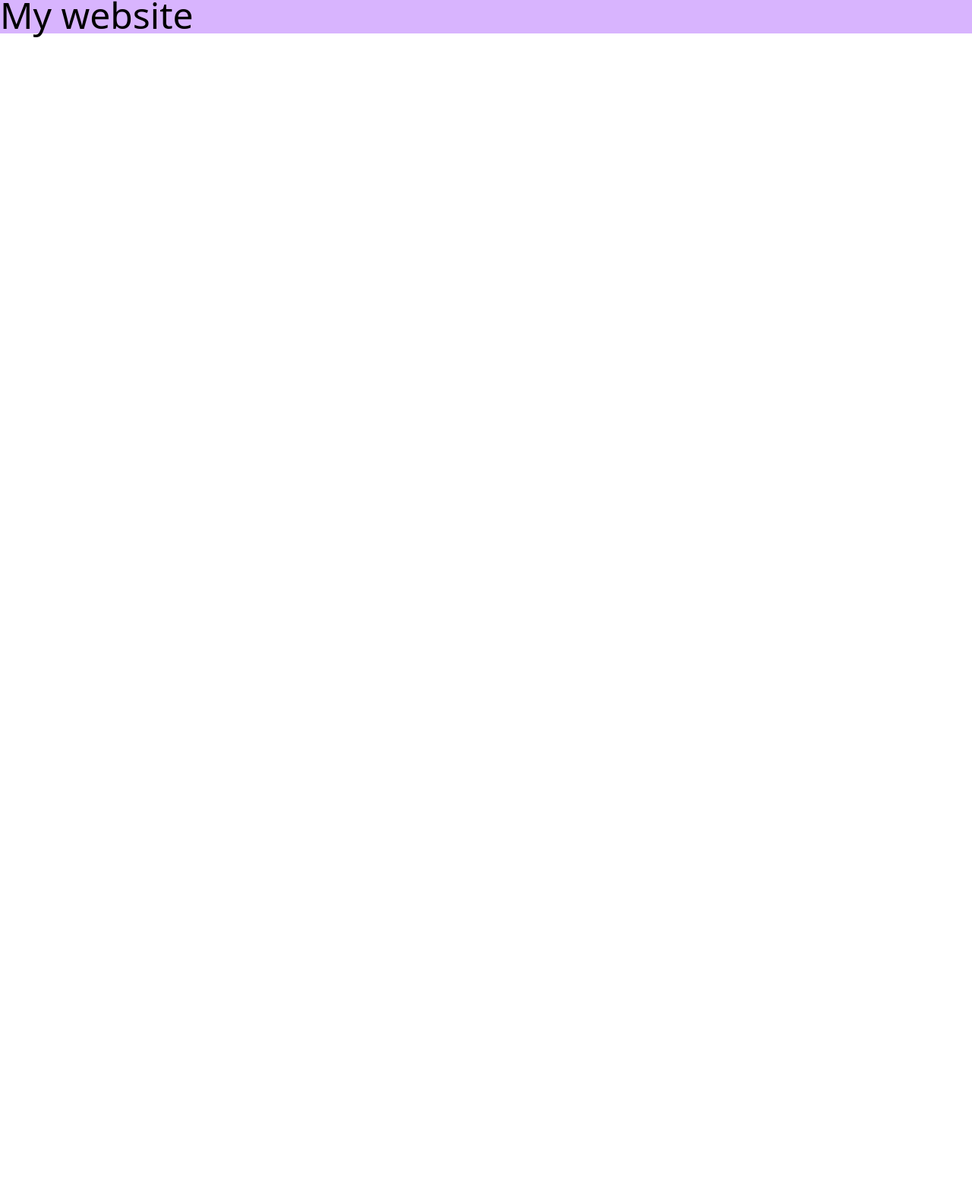
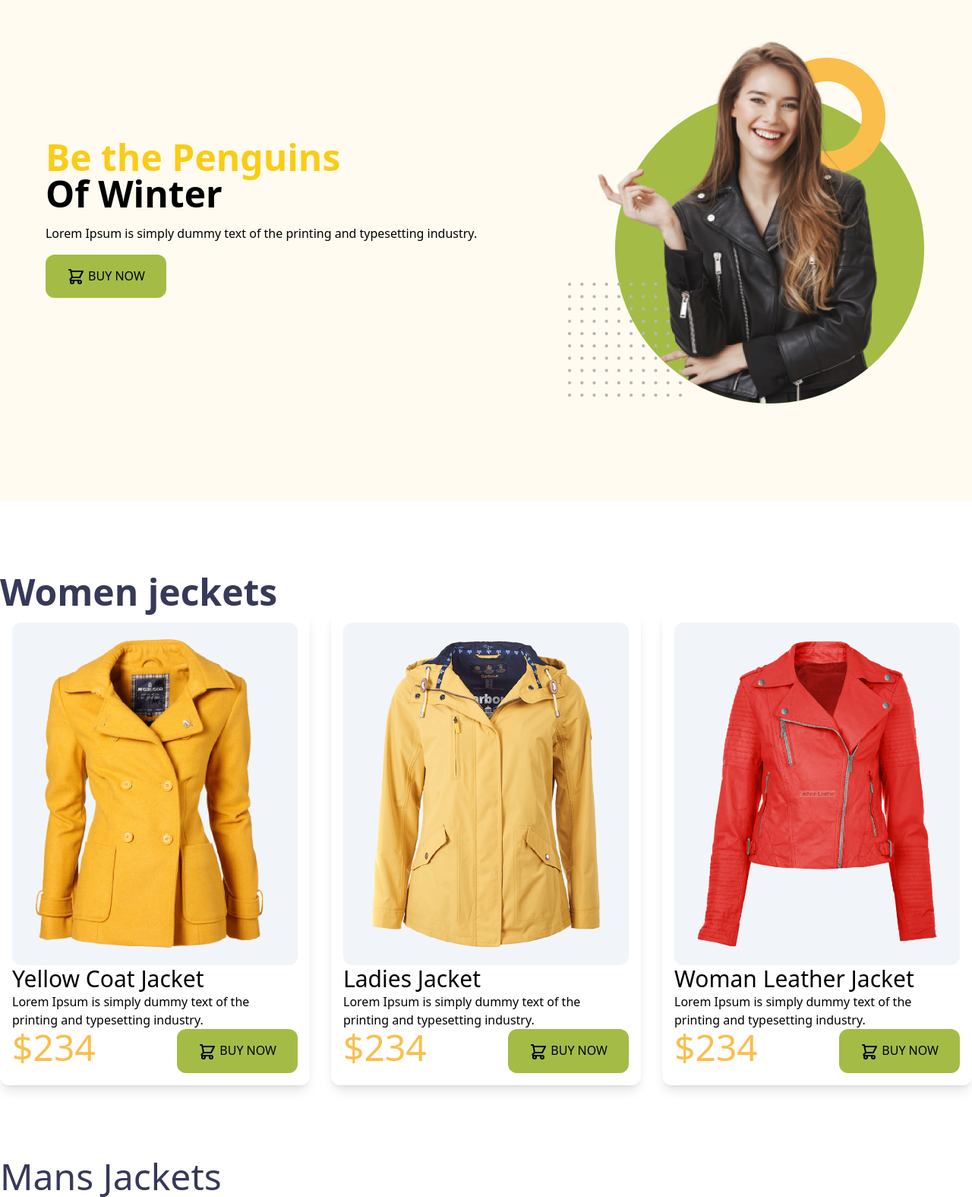
Before and after one commit to Shahareyer/penguin-fashion, a plain HTML site: page index.html in a window 1280 px wide. Shown: the part 4-1579 px from the top of the page at 76% size. Before the commit the page ends 800 px from the top, so only its background shows below. Drawn offline with nearby package versions, Linux system fonts and the light colour scheme.

Commit message:
added woman jackets

```diff
--- a/index.html
+++ b/index.html
@@ -14,6 +14,9 @@
                 extend: {
                     colors: {
                         clifford: '#da373d',
+                        penguin: '#FFFBF0',
+                        heading: '#363958',
+                        PriceColor: '#FABE4C',
                     }
                 }
             }
@@ -22,7 +25,101 @@
 </head>
 
 <body>
-    <h2 class="bg-purple-300 text-5xl">My website</h2>
+    <header class="bg-penguin pb-32 pt-12">
+        <section class="container mx-auto sm:flex items-center justify-around">
+            <div class="space-y-4">
+                <h1 class="text-3xl sm:text-5xl font-bold">
+                    <span class="text-yellow-400">Be the Penguins</span>
+                    <br>
+                    <span>Of Winter</span>
+                </h1>
+                <p>Lorem Ipsum is simply dummy text of the printing
+                    and typesetting industry.</p>
+                <button class="uppercase bg-[#A4BC46] py-4 px-7 rounded-xl">
+                    <svg xmlns="http://www.w3.org/2000/svg" class="h-6 w-6 inline" fill="none" viewBox="0 0 24 24"
+                        stroke="currentColor" stroke-width="2">
+                        <path stroke-linecap="round" stroke-linejoin="round"
+                            d="M3 3h2l.4 2M7 13h10l4-8H5.4M7 13L5.4 5M7 13l-2.293 2.293c-.63.63-.184 1.707.707 1.707H17m0 0a2 2 0 100 4 2 2 0 000-4zm-8 2a2 2 0 11-4 0 2 2 0 014 0z" />
+                    </svg>
+                    Buy Now</button>
+            </div>
+            <div class="pt-8 sm:pt-0">
+                <img class="w-4/5 sm:w-full" src="images/model.png" alt="">
+            </div>
+        </section>
+    </header>
+    <main class="container mx-auto">
+        <!-- woman jackets -->
+
+        <section class="pt-24">
+            <h2 class="text-5xl font-bold text-heading">Women jeckets</h2>
+            <div class="grid md:grid-cols-2 lg:grid-cols-3 gap-7">
+                <!-- first jackets -->
+                <div class="p-4 shadow-lg rounded-xl">
+                    <div class="p-5 bg-slate-100 rounded-xl">
+                        <img src="images/jacket-1.png" alt="">
+                    </div>
+                    <h2 class="text-bold text-3xl">Yellow Coat Jacket</h2>
+                    <p>Lorem Ipsum is simply dummy text of the
+                        printing and typesetting industry.</p>
+                    <div class="flex justify-between">
+                        <h2 class="text-5xl text-bold text-PriceColor">$234</h2>
+                        <button class="uppercase bg-[#A4BC46] py-4 px-7 rounded-xl">
+                            <svg xmlns="http://www.w3.org/2000/svg" class="h-6 w-6 inline" fill="none"
+                                viewBox="0 0 24 24" stroke="currentColor" stroke-width="2">
+                                <path stroke-linecap="round" stroke-linejoin="round"
+                                    d="M3 3h2l.4 2M7 13h10l4-8H5.4M7 13L5.4 5M7 13l-2.293 2.293c-.63.63-.184 1.707.707 1.707H17m0 0a2 2 0 100 4 2 2 0 000-4zm-8 2a2 2 0 11-4 0 2 2 0 014 0z" />
+                            </svg>
+                            Buy Now</button>
+                    </div>
+                </div>
+                <!-- second jackets -->
+                <div class="p-4 shadow-lg rounded-xl">
+                    <div class="p-5 bg-slate-100 rounded-xl">
+                        <img src="images/jacket-2.png" alt="">
+                    </div>
+                    <h2 class="text-bold text-3xl">Ladies Jacket</h2>
+                    <p>Lorem Ipsum is simply dummy text of the
+                        printing and typesetting industry.</p>
+                    <div class="flex justify-between">
+                        <h2 class="text-5xl text-bold text-PriceColor">$234</h2>
+                        <button class="uppercase bg-[#A4BC46] py-4 px-7 rounded-xl">
+                            <svg xmlns="http://www.w3.org/2000/svg" class="h-6 w-6 inline" fill="none"
+                                viewBox="0 0 24 24" stroke="currentColor" stroke-width="2">
+                                <path stroke-linecap="round" stroke-linejoin="round"
+                                    d="M3 3h2l.4 2M7 13h10l4-8H5.4M7 13L5.4 5M7 13l-2.293 2.293c-.63.63-.184 1.707.707 1.707H17m0 0a2 2 0 100 4 2 2 0 000-4zm-8 2a2 2 0 11-4 0 2 2 0 014 0z" />
+                            </svg>
+                            Buy Now</button>
+                    </div>
+                </div>
+                <!-- Third jackets -->
+                <div class="p-4 shadow-lg rounded-xl">
+                    <div class="p-5 bg-slate-100 rounded-xl">
+                        <img src="images/jacket-3.png" alt="">
+                    </div>
+                    <h2 class="text-bold text-3xl">Woman Leather Jacket</h2>
+                    <p>Lorem Ipsum is simply dummy text of the
+                        printing and typesetting industry.</p>
+                    <div class="flex justify-between">
+                        <h2 class="text-5xl text-bold text-PriceColor">$234</h2>
+                        <button class="uppercase bg-[#A4BC46] py-4 px-7 rounded-xl">
+                            <svg xmlns="http://www.w3.org/2000/svg" class="h-6 w-6 inline" fill="none"
+                                viewBox="0 0 24 24" stroke="currentColor" stroke-width="2">
+                                <path stroke-linecap="round" stroke-linejoin="round"
+                                    d="M3 3h2l.4 2M7 13h10l4-8H5.4M7 13L5.4 5M7 13l-2.293 2.293c-.63.63-.184 1.707.707 1.707H17m0 0a2 2 0 100 4 2 2 0 000-4zm-8 2a2 2 0 11-4 0 2 2 0 014 0z" />
+                            </svg>
+                            Buy Now</button>
+                    </div>
+                </div>
+            </div>
+        </section>
+
+        <!-- man jackets -->
+        <section class="pt-24">
+            <h2 class="text-5xl text-bold text-heading">Mans Jackets</h2>
+        </section>
+
+    </main>
 </body>
 
 </html>
```
